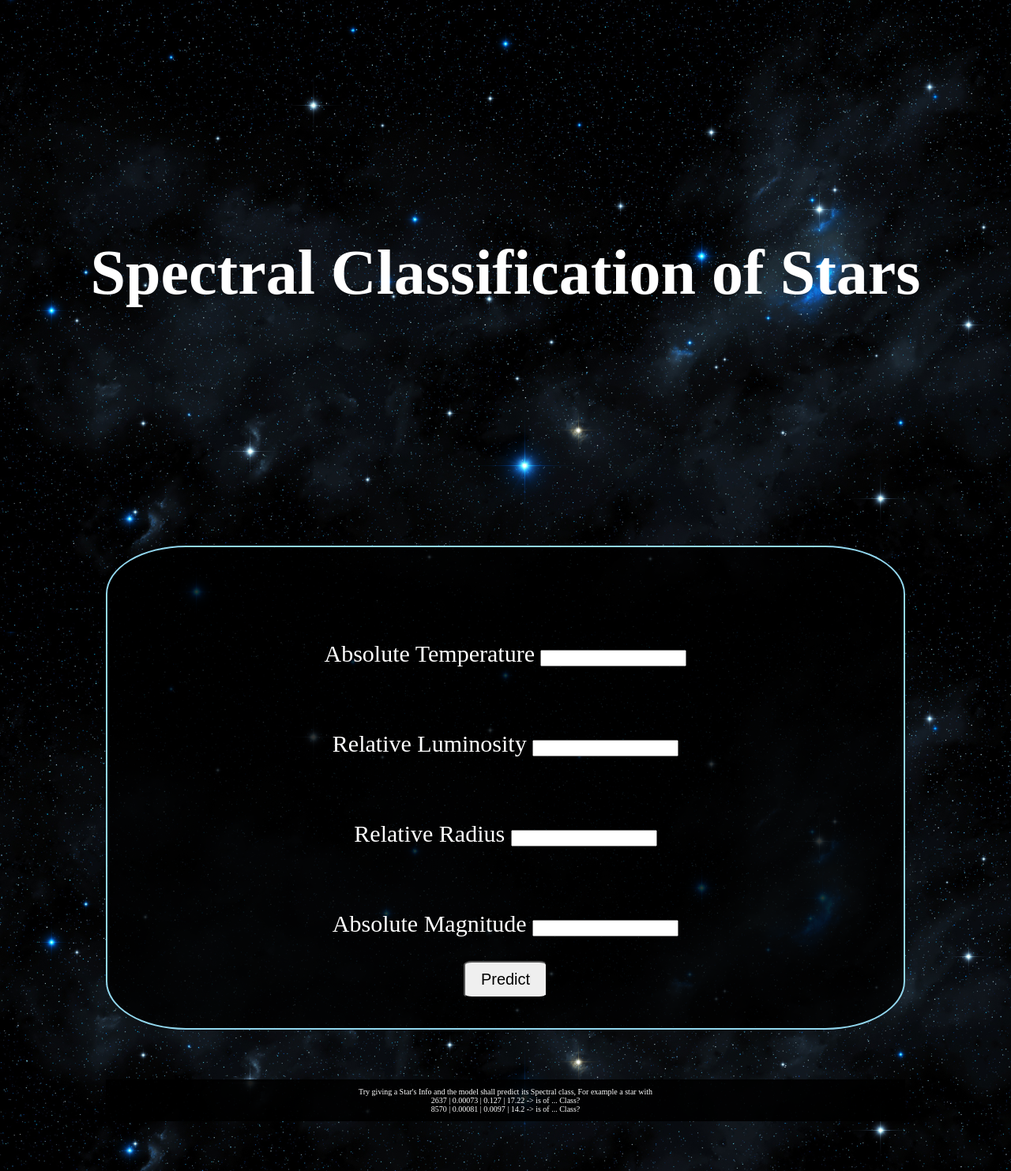
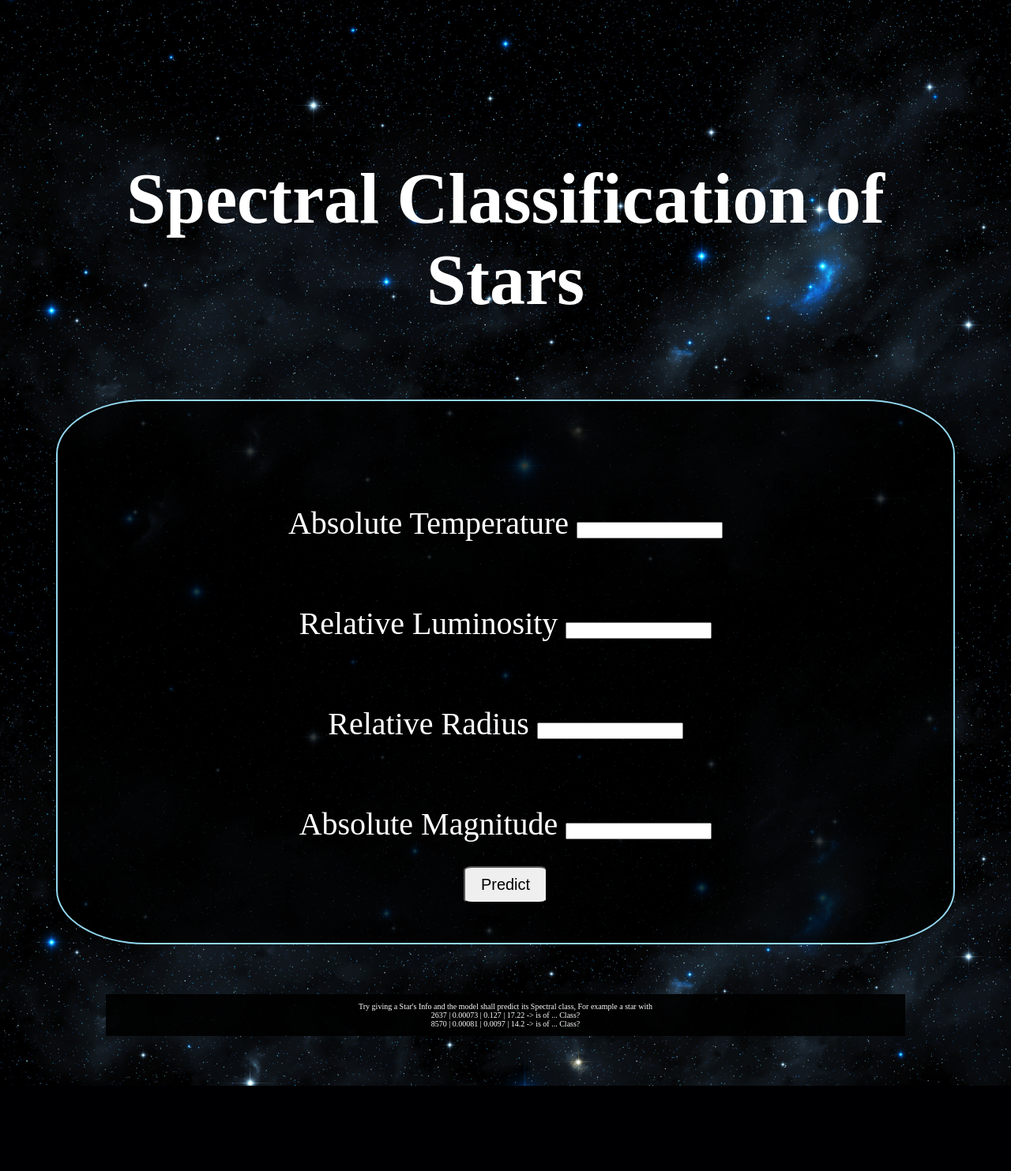
Before and after one commit to Iyola-Dsilva/Spectral-Classification-of-Stars, a Flask app: page / in a window 1280 px wide. Shown: the whole page at 79% size. After the commit the page ends 1375 px from the top, so only its background shows below. Run offline with Flask 3, Linux system fonts and the light colour scheme; parts of the project's set-up code (start-up, migrations or seed data) failed here and were passed over.

Commit message:
Update home.html

```diff
--- a/templates/home.html
+++ b/templates/home.html
@@ -11,16 +11,16 @@
             }
 
             h1{
-                margin:300px 5%;
-                font-size: 80px;
+                margin:200px 5% 100px 5%;
+                font-size: 90px;
             }
 
             form{
-                margin:2% 10%;
-                font-size:30px;
+                margin:2% 5% ;
+                font-size:40px;
                 border: 2px solid rgb(146, 215, 238);
                 border-radius: 10%;
-                padding:3%;
+                padding:4%;
                 background-color: rgba(0, 0,0, 0.8);
             }
 
```
